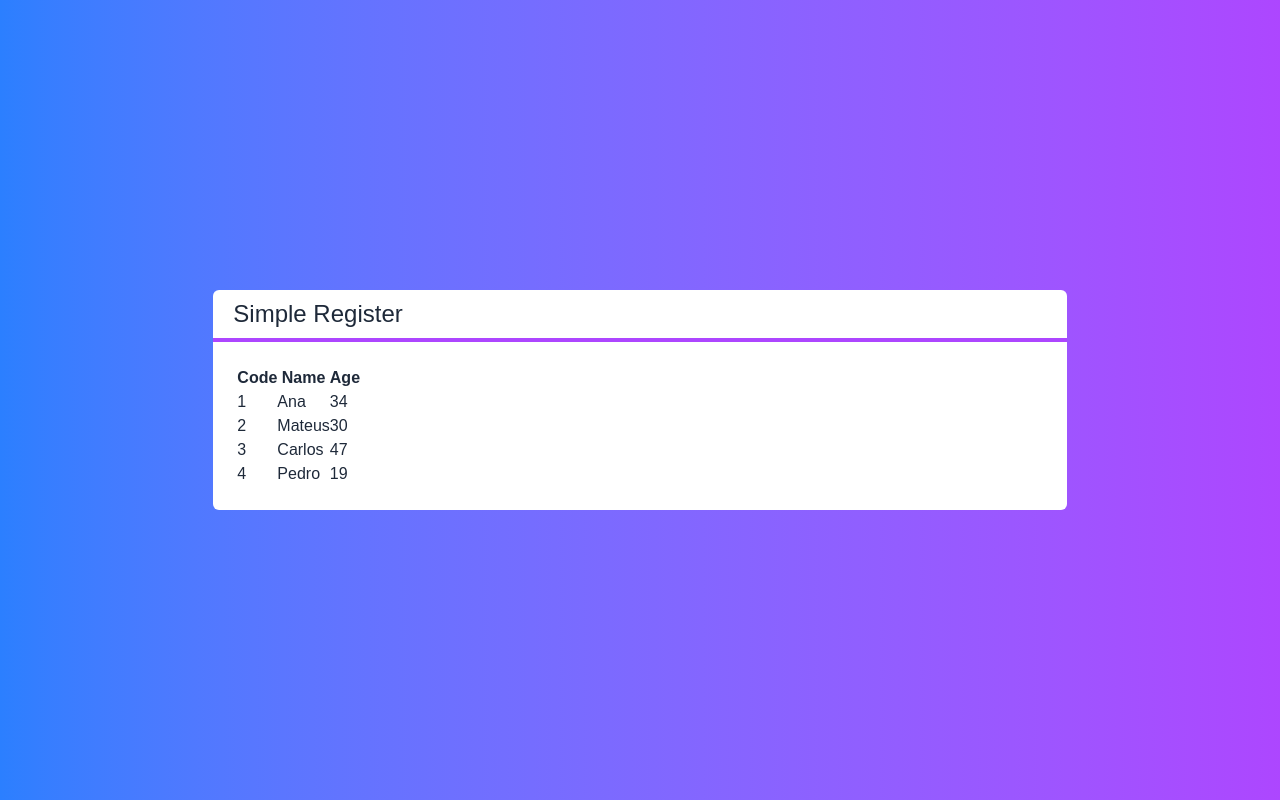
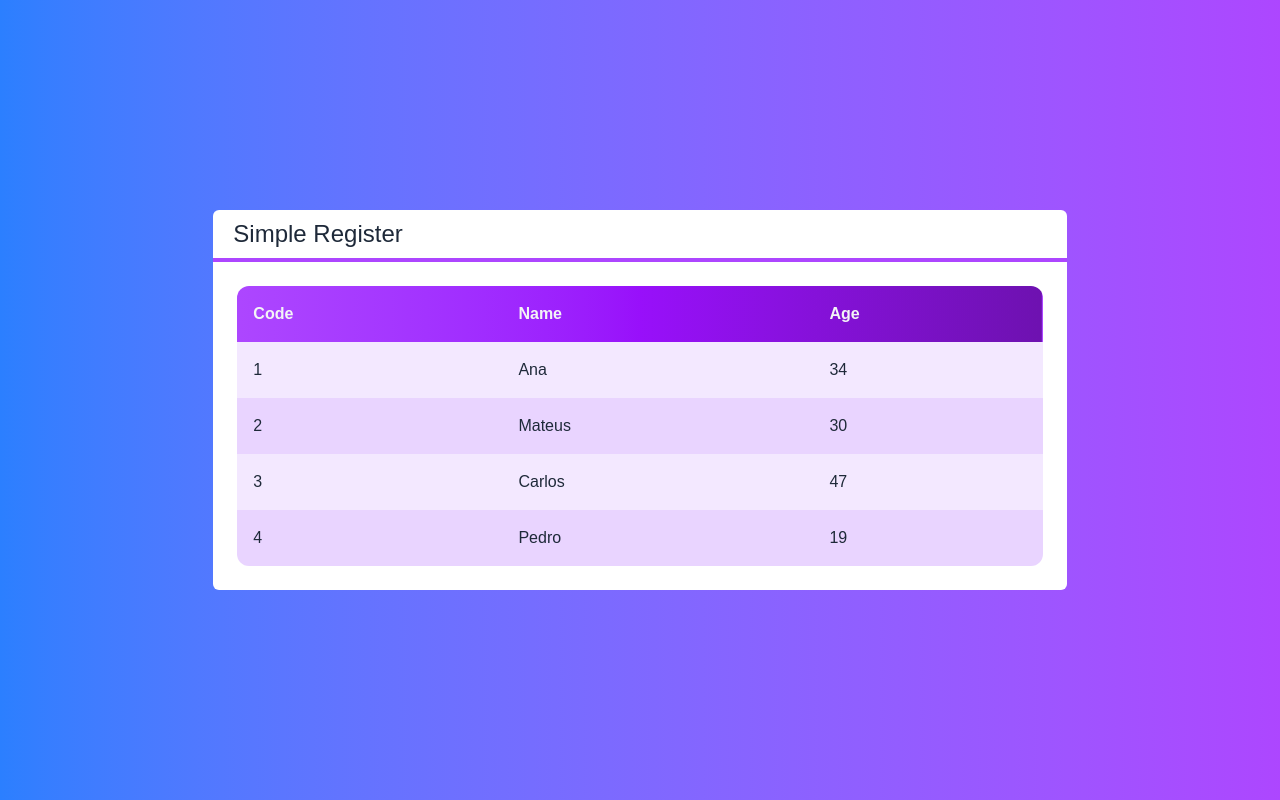
Before and after one commit to MateusBU/User_Register_with_DB, a Next.js app in the folder user_register/: page / in a window 1280 px wide. Built offline with nearby package versions, Linux system fonts and the light colour scheme.

Commit message:
Table style with tailwindcss

```diff
--- a/user_register/src/components/Table.tsx
+++ b/user_register/src/components/Table.tsx
@@ -8,9 +8,9 @@
     function renderHeader(){
         return(
             <tr>
-                <th>Code</th>
-                <th>Name</th>
-                <th>Age</th>
+                <th className="text-left p-4">Code</th>
+                <th className="text-left p-4">Name</th>
+                <th className="text-left p-4">Age</th>
             </tr>
         )
     }
@@ -19,18 +19,23 @@
         //if there is client (not null), map is used
         return props.clients?.map((client, i) =>{
             return(
-                <tr key={client.id}>
-                    <td>{client.id}</td>
-                    <td>{client.name}</td>
-                    <td>{client.age}</td>
+                <tr key={client.id}
+                    className={i % 2 === 0 ? 'bg-purple-100' : 'bg-purple-200'}>
+                    <td className="text-left p-4">{client.id}</td>
+                    <td className="text-left p-4">{client.name}</td>
+                    <td className="text-left p-4">{client.age}</td>
                 </tr>
             )
         });
     }
 
+    //overflow-hidden ensures the contents respect the border-radius:
     return(
-        <table>
-            <thead>
+        <table className="w-full rounded-xl overflow-hidden">
+            <thead className={`
+            text-gray-100
+                bg-gradient-to-r from-purple-500 via-purple-600 to-purple-800
+            `}>
                 {renderHeader()}
             </thead>
             <tbody>
```
